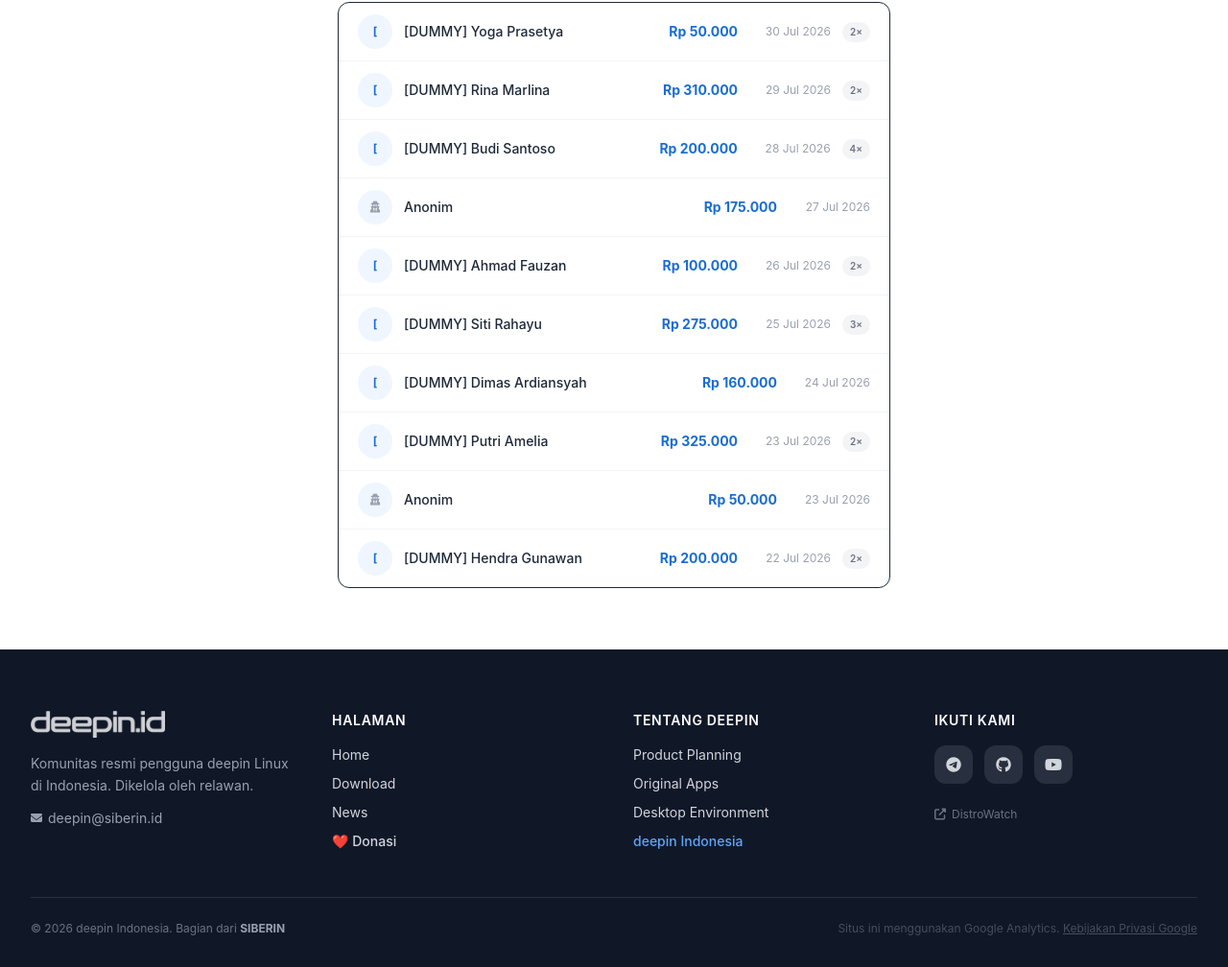
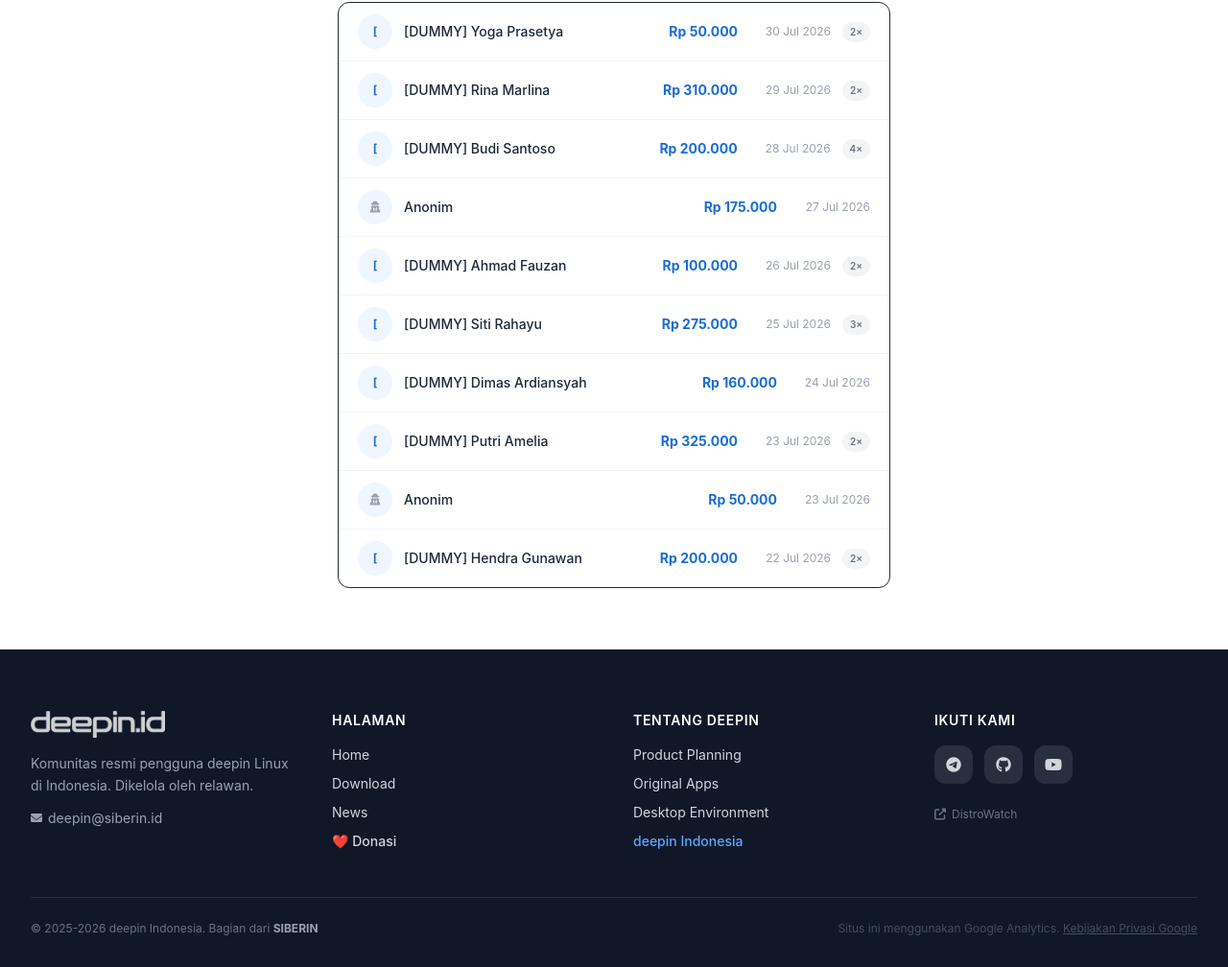
Before and after one commit to deepin-Indonesia/donasi-site, an Astro site: page / in a window 1280 px wide. Shown: the part 1611-2619 px from the top of the page at 96% size. Built offline with nearby package versions, Linux system fonts and the light colour scheme; Astro itself is replaced by a stand-in of ours.

Commit message:
fix: footer copyright 2025-[year] with SIBERIN link

```diff
--- a/src/components/Footer.astro
+++ b/src/components/Footer.astro
@@ -61,7 +61,7 @@ import { SITE } from '@/data/site';
 
     <!-- Bottom bar -->
     <div class="border-t border-white/10 pt-6 flex flex-col sm:flex-row items-center justify-between gap-3 text-xs text-gray-500">
-      <p>&copy; {new Date().getFullYear()} deepin Indonesia. Bagian dari <strong class="text-gray-400">SIBERIN</strong></p>
+      <p>&copy; 2025-{new Date().getFullYear()} deepin Indonesia. Bagian dari <a href="https://siberin.id" target="_blank" rel="noopener" class="text-gray-400 hover:text-white transition-colors"><strong>SIBERIN</strong></a></p>
       <p class="opacity-60">
         Situs ini menggunakan Google Analytics. <a href="https://policies.google.com/privacy" target="_blank" rel="noopener" class="underline hover:text-gray-400">Kebijakan Privasi Google</a>
       </p>
```
